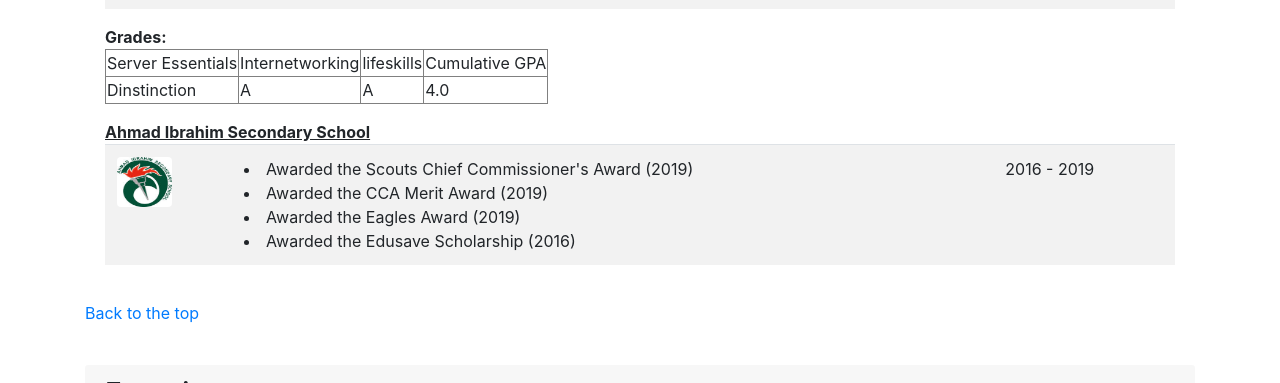
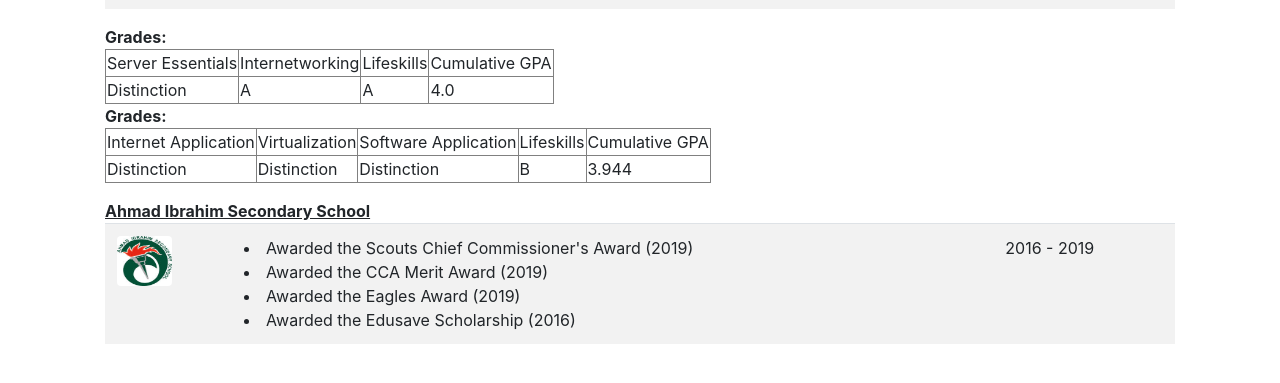
Before and after one commit to LeongKaiXiang/Kai-Xiang, a plain HTML site: page index.html in a window 1280 px wide. Shown: the part 916-1299 px from the top of the page. Drawn offline with nearby package versions, Linux system fonts and the light colour scheme.

Commit message:
Update index.html
Added grade 2

```diff
--- a/index.html
+++ b/index.html
@@ -62,7 +62,7 @@
                     <td>
                         <li>Awarded Edusave Certificate of Academic Achievement (2020)</li>
                         <li>Awarded the Director's List (2020)</li>
-                        <li>Participated in AI4 Youth Bootcamp (Mar 2021)</li>
+                        <li>Participated in Intel AI for Youth Bootcamp (Feb 2021)</li>
                         <li>Participated in ITE Digitalisation Challenge (2020)</li>
                         <li>Participated in Virtual GEP (2020)</li>
                         <li>Participated in AI for Everyone (AI4E) (2020)</li>
@@ -74,22 +74,45 @@
 
 
             </table>
-            <!--GRADES-->
+            <!--GRADES1-->
             <b>Grades:</b>
             <table border="1">
 
                 <tr>
                     <td>Server Essentials</td>
                     <td>Internetworking</td>
-                    <td>lifeskills</td>
+                    <td>Lifeskills</td>
                     <td>Cumulative GPA</td>
 
                 </tr>
                 <tr>
-                    <td>Dinstinction</td>
+                    <td>Distinction</td>
                     <td>A</td>
                     <td>A</td>
                     <td>4.0</td>
+
+                </tr>
+
+            </table>
+            </table>
+            <!--GRADES2-->
+            <b>Grades:</b>
+            <table border="1">
+
+                <tr>
+                    <td>Internet Application</td>
+                    <td>Virtualization</td>
+                    <td>Software Application</td>
+                    <td>Lifeskills</td>
+                    <td>Cumulative GPA</td>
+
+                </tr>
+                <tr>
+                    <td>Distinction</td>
+                    <td>Distinction</td>
+                    <td>Distinction</td>
+                    <td>B</td>
+                    <td>3.944</td>
 
                 </tr>
 
```
